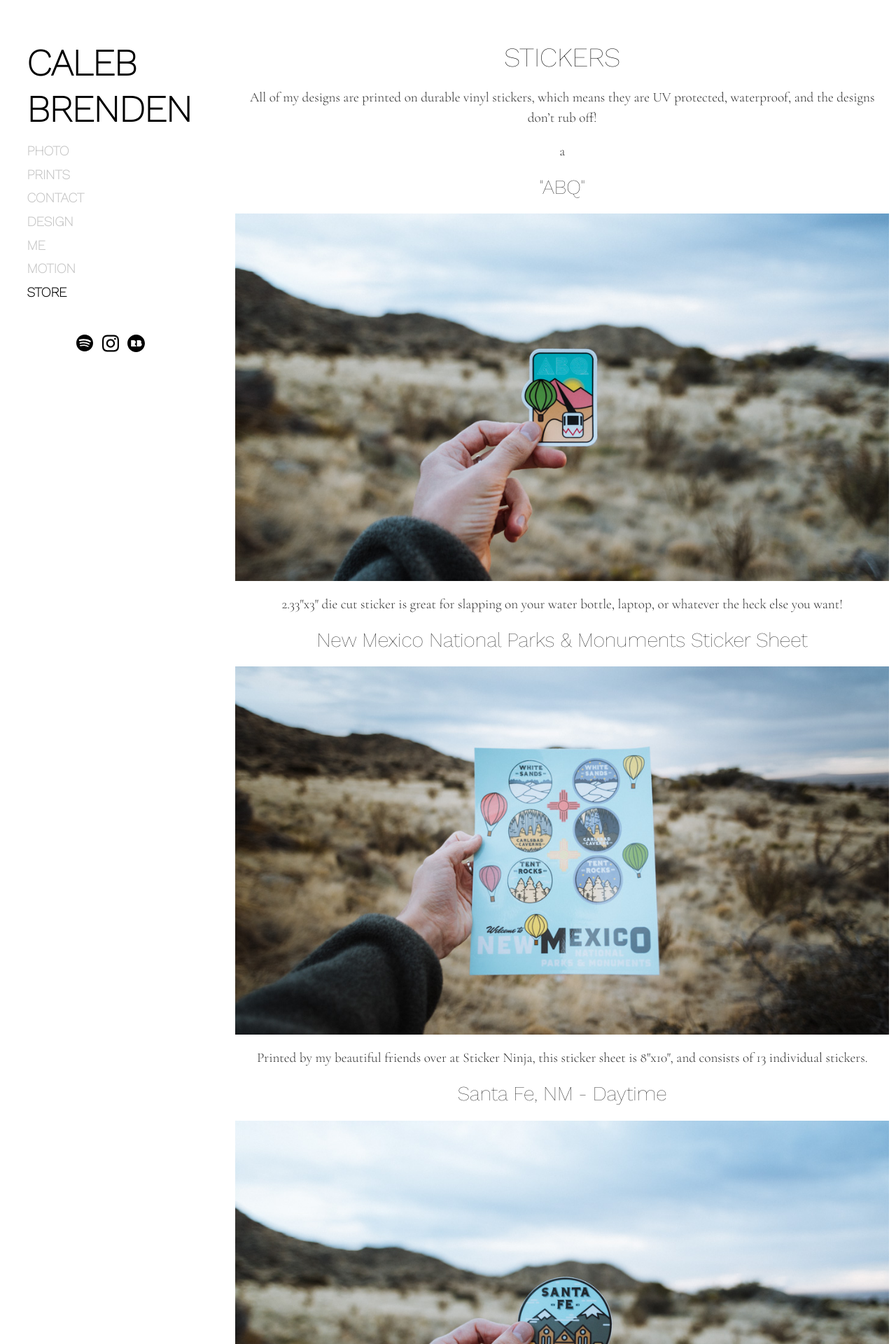
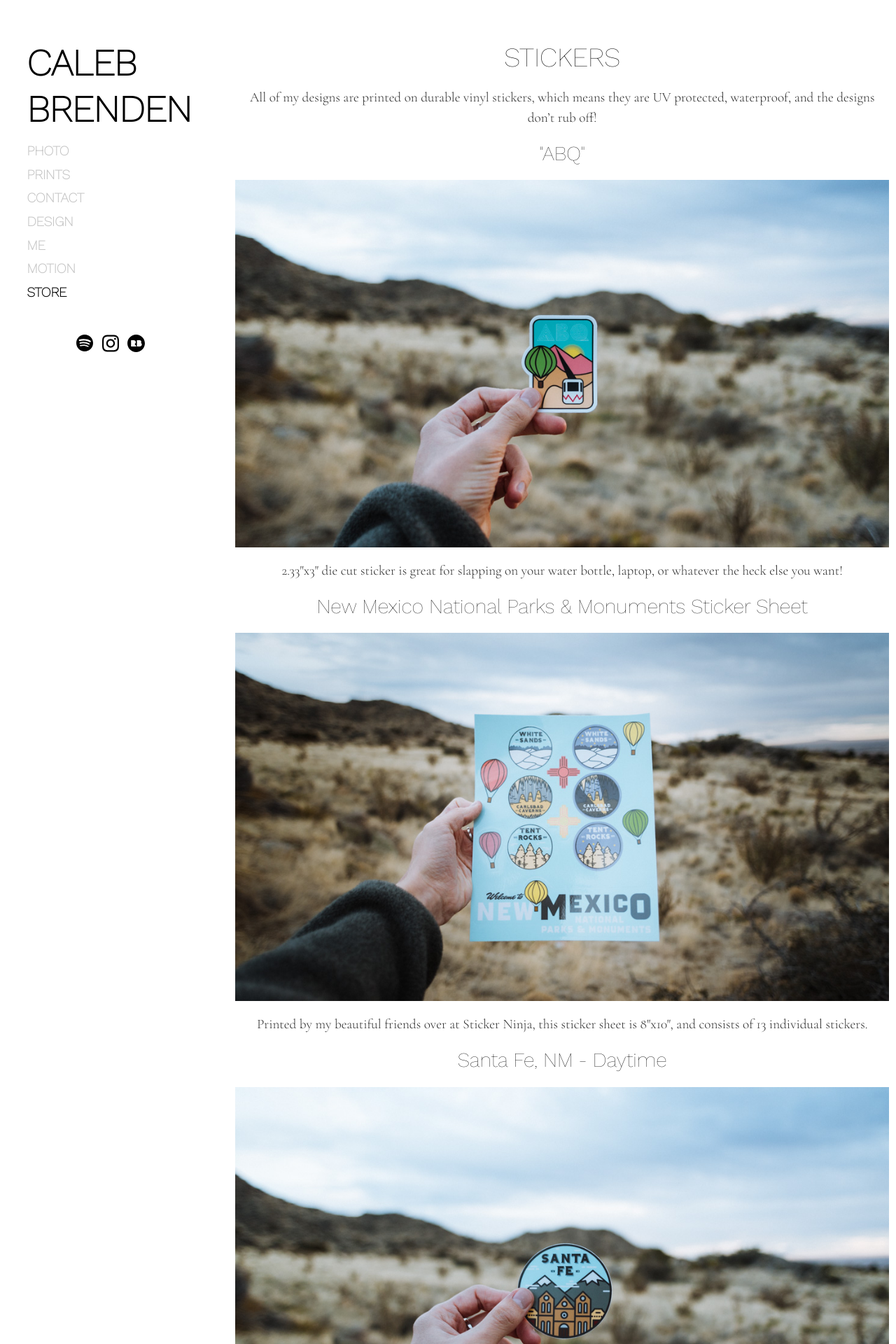
Before and after one commit to calebbrenden/my-site, a Jekyll site: the page built from store.md, in a window 1280 px wide. Shown: the top 1920 px of the page at 70% size. Built offline with Jekyll 4.4.1, drawn with Linux system fonts in a browser that asks for light colours.

Commit message:
removed stray "a"

```diff
--- a/store.md
+++ b/store.md
@@ -13,7 +13,7 @@ author: Caleb Brenden
 
 
 
-<p>All of my designs are printed on durable vinyl stickers, which means they are UV protected, waterproof, and the designs don’t rub off!</p>a
+<p>All of my designs are printed on durable vinyl stickers, which means they are UV protected, waterproof, and the designs don’t rub off!</p>
 <h2>"ABQ"</h2>
 <img src="{{ site.baseurl }}/images/design/abq-sticker.jpg" alt="abq sticker">
 <p>2.33"x3" die cut sticker is great for slapping on your water bottle, laptop, or whatever the heck else you want!</p>
```
